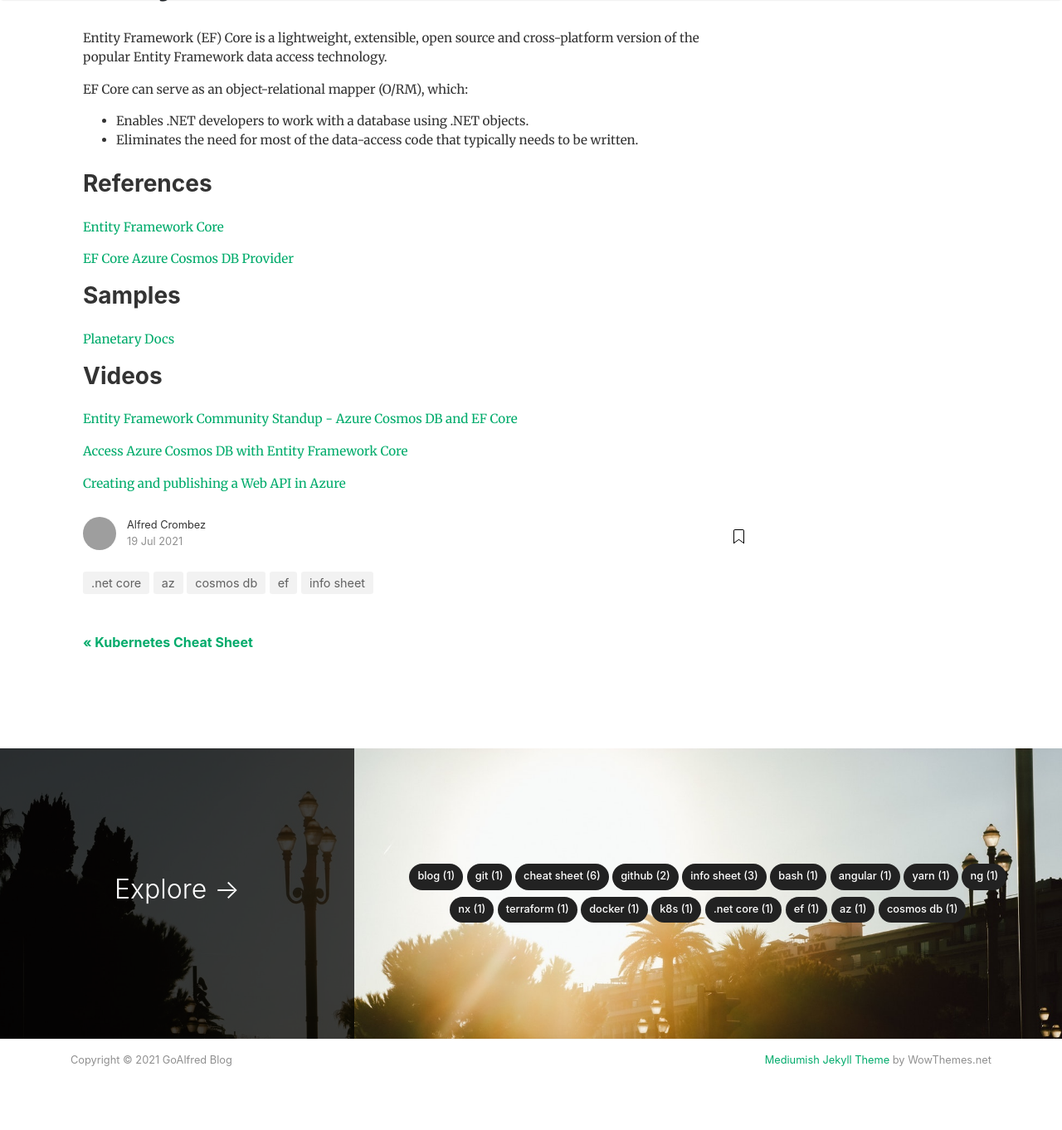
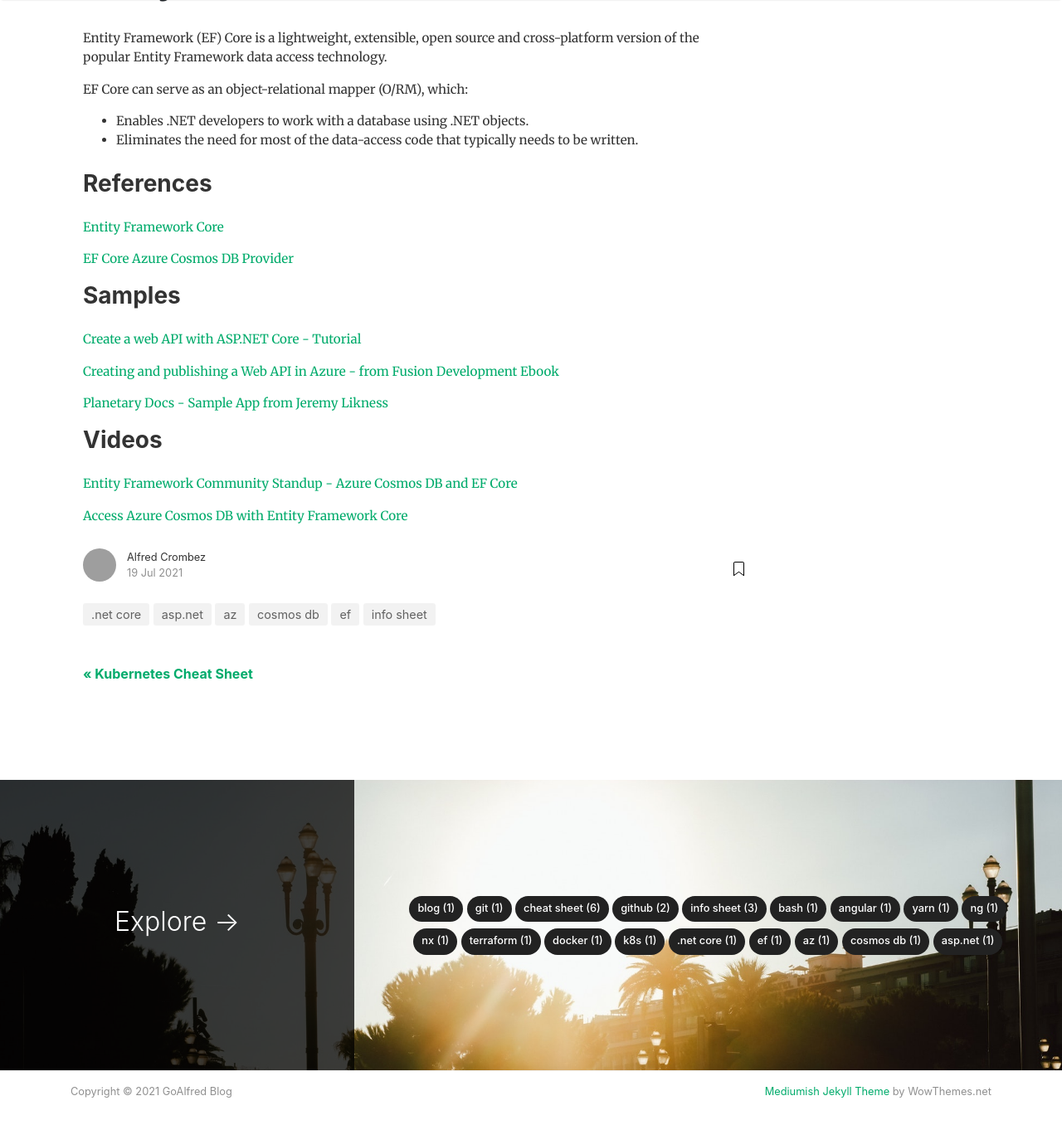
Before and after one commit to goalfred-dev/goalfred-dev.github.io, a Jekyll site: the page built from _posts/info-sheets/2021-07-19-ef-core.md, in a window 1280 px wide and 1400 px high, scrolled down 276 px. Shown: the top 1362 px of the window at 83% size. Built offline with Jekyll 4.4.1, drawn with Linux system fonts in a browser that asks for light colours; nearby versions of some CDN libraries; comment, search, counter and statistics services are not loaded; grey boxes are pictures that could not be loaded.

Commit message:
Added tutorial article to ef core info sheet

```diff
--- a/_posts/info-sheets/2021-07-19-ef-core.md
+++ b/_posts/info-sheets/2021-07-19-ef-core.md
@@ -2,7 +2,7 @@
 layout: post
 title: "Entity Framework (EF) Core"
 author: alfred
-categories: [info sheet, .net core, ef, az, cosmos db]
+categories: [info sheet, .net core, ef, az, cosmos db, asp.net]
 featured: false
 hidden: false
 ---
@@ -23,12 +23,14 @@
 
 ### Samples
 
-[Planetary Docs](https://github.com/JeremyLikness/PlanetaryDocs)
+[Create a web API with ASP.NET Core - Tutorial](https://docs.microsoft.com/en-us/aspnet/core/tutorials/first-web-api?view=aspnetcore-5.0&tabs=visual-studio)
+
+[Creating and publishing a Web API in Azure - from Fusion Development Ebook](https://docs.microsoft.com/en-us/powerapps/guidance/fusion-dev-ebook/05-creating-publishing-web-api-in-azure)
+
+[Planetary Docs - Sample App from Jeremy Likness](https://github.com/JeremyLikness/PlanetaryDocs)
 
 ### Videos
 
 [Entity Framework Community Standup - Azure Cosmos DB and EF Core](https://www.youtube.com/watch?v=nEqH_XfCfho&t=3945s)
 
 [Access Azure Cosmos DB with Entity Framework Core](https://www.youtube.com/watch?v=oyJSk-TV7_M)
-
-[Creating and publishing a Web API in Azure](https://docs.microsoft.com/en-us/powerapps/guidance/fusion-dev-ebook/05-creating-publishing-web-api-in-azure)
```
